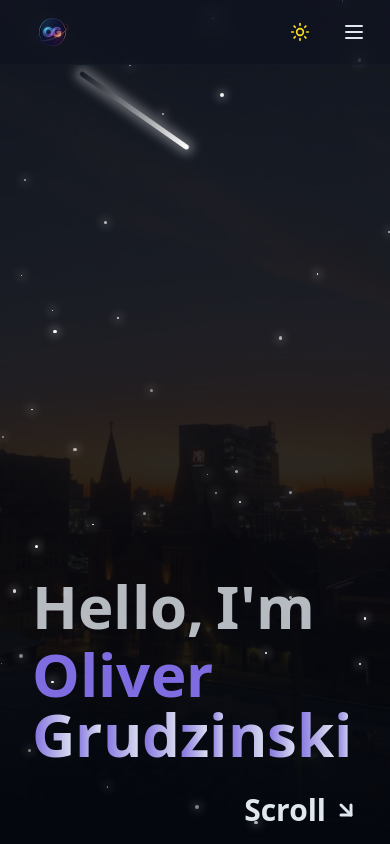
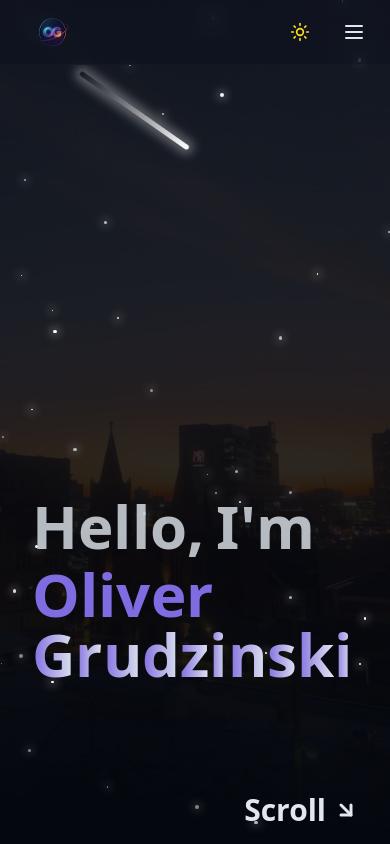
Before and after one commit to grudzinskio/Personal_Website, a React (Vite) app: page / in a window 390 px wide. Shown: the top 844 px of the page. Built offline with nearby package versions, Linux system fonts and the light colour scheme.

Commit message:
moved text up on mobile

```diff
--- a/src/components/LetterCollision.jsx
+++ b/src/components/LetterCollision.jsx
@@ -84,7 +84,7 @@ export function LetterCollision() {
 
   return (
     <div ref={containerRef} className="ml-4 md:ml-8 scroll-smooth">
-      <div className="-mt-20 md:-mt-28 mb-24 md:mb-36 flex h-screen flex-col justify-end">
+      <div className="-mt-40 sm:-mt-24 md:-mt-28 mb-40 sm:mb-28 md:mb-36 flex h-screen flex-col justify-end">
         {/* Animated greeting text */}
         <div className="flex flex-wrap items-center p-0 leading-none mb-2">
           <div className="text-5xl md:text-7xl lg:text-8xl font-normal text-foreground/80 flex">
```
